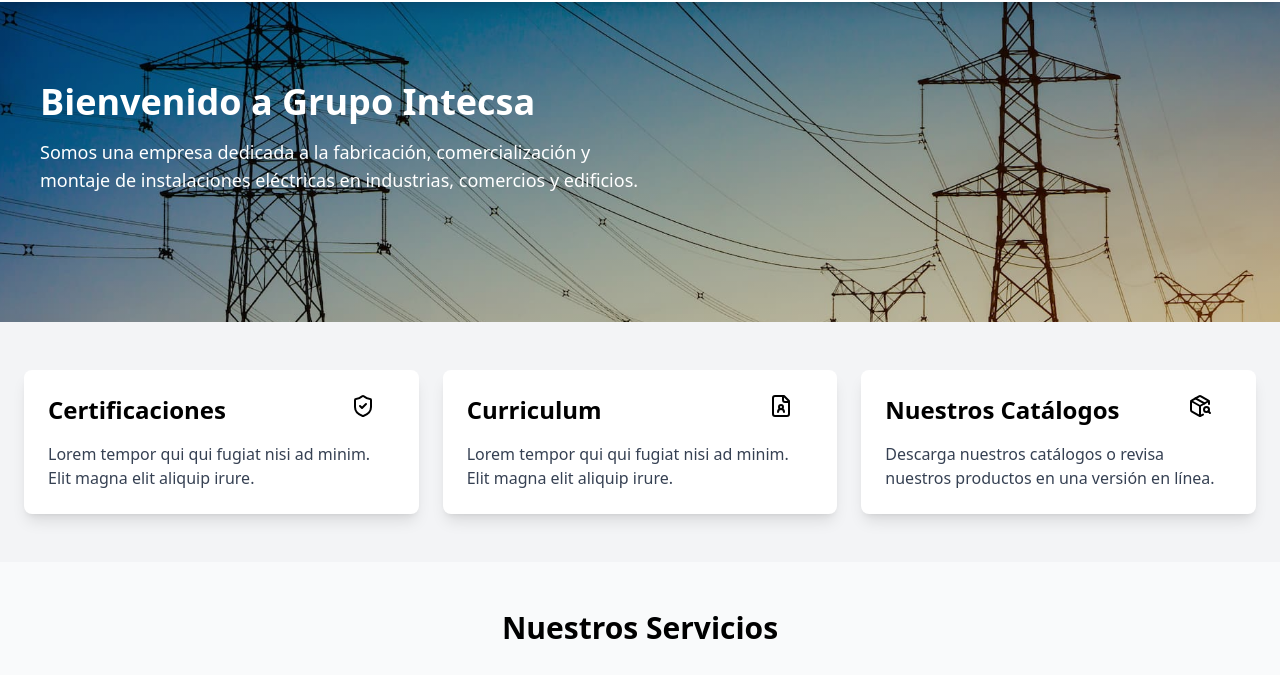
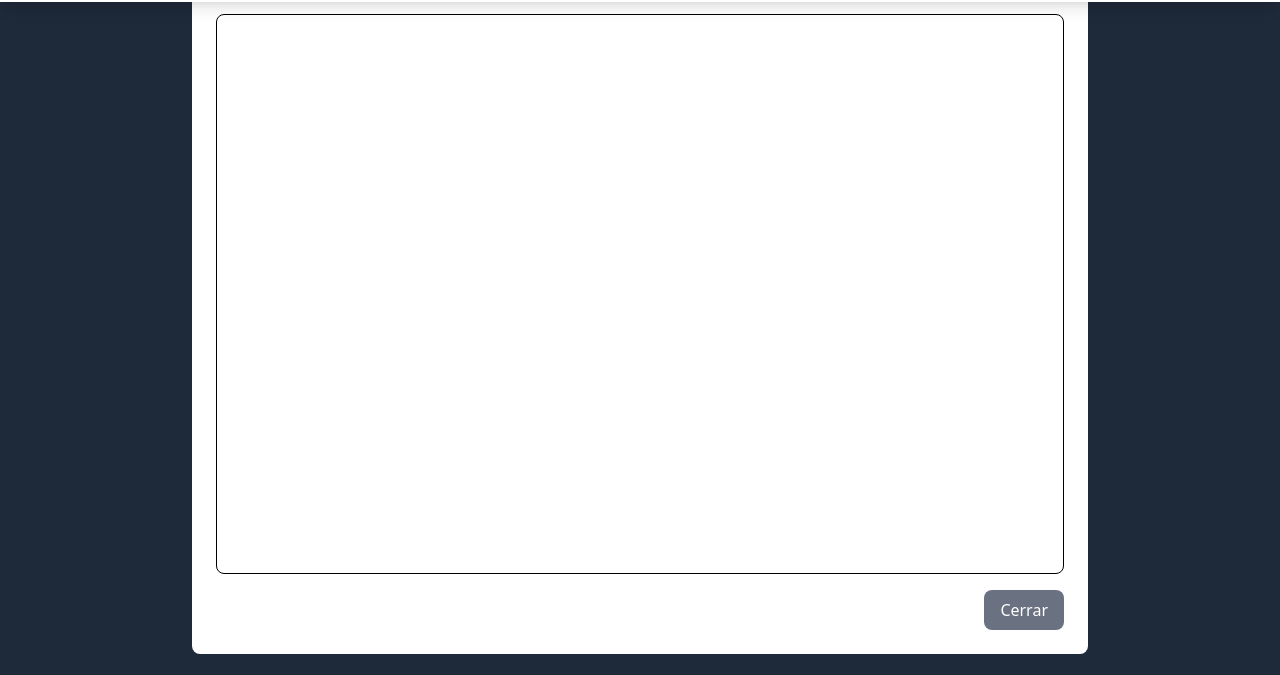
Before and after one commit to cchavezmx/new_site_intecsa, a website built with Vite: page index.html in a window 1280 px wide. Both pictures are taken after a click on the element 639 px from the left and 520 px from the top of the page. Shown: the part 78-753 px from the top of the page. Built offline with nearby package versions, Linux system fonts and the light colour scheme; files whose address does not match are found by name.

Commit message:
subiendo el curriculum

```diff
--- a/index.html
+++ b/index.html
@@ -10,5 +10,6 @@
     <div id="app"></div>
     <script type="module" src="/src/main.js"></script>
     <script type="module" src="/src/certs-galery.js"></script>
+    <script type="module" src="/src/pdf-modal.js"></script>
   </body>
 </html>
--- a/src/main.js
+++ b/src/main.js
@@ -25,8 +25,8 @@
     </nav>
 
     <!-- Modales -->
-    <div id="modal-cert" class="fixed inset-0 hidden justify-center items-center p-4">
-    </div>
+    <div id="modal-cert" class="fixed inset-0 hidden justify-center items-center p-4"></div>
+    <div id="modal-pdf" class="fixed inset-0 hidden justify-center items-center p-4"></div>
     <!-- Banner -->
     <section class="h-80 px-4 bg-blue-600 text-white py-20 animate-banner-zoom banner-intecsa" >
         <div class="container mx-auto px-4 sm:px-6 text-center md:text-left">
@@ -45,7 +45,7 @@
                 </h3>
                 <p class="text-gray-700 text-sm sm:text-base">Lorem tempor qui qui fugiat nisi ad minim. Elit magna elit aliquip irure.</p>
             </div>
-            <div class="bg-white p-6 rounded-lg shadow-lg hover:shadow-xl transition-shadow duration-300">
+            <div id="curriculum-btn" class="bg-white p-6 rounded-lg shadow-lg hover:shadow-xl transition-shadow duration-300">
                 <h3 class="text-xl sm:text-2xl font-bold mb-4 flex justify-between">
                      Curriculum
                      <img src="/icons/curriculum.svg" alt="Certificaciones" class="h-6 w-16">
--- /dev/null
+++ b/src/pdf-modal.js
@@ -0,0 +1,42 @@
+const filePdfModal = () => {
+  const modal_pdf = document.getElementById("modal-pdf");
+  const showModal = document.getElementById("curriculum-btn");
+  showModal.addEventListener("click", () => {
+    modal_pdf.classList.toggle("hidden");
+    createPdfModal();
+  });
+
+  function createPdfModal() {
+    const div = document.createElement("div");
+    div.innerHTML = `
+        <div class="flex justify-center items-center fixed inset-0 bg-gray-800 bg-opacity-25 p-2 sm:p-4">
+          <div class="bg-white rounded-lg p-6 max-w-4xl w-full">
+            <!-- Contenedor del PDF -->
+            <div class="w-full h-[70vh]">
+                <iframe
+                    id="pdf-iframe"
+                    src="CV_INTECSA_DIC_2024.pdf#toolbar=0&navpanes=0&scrollbar=0&view=FitH"
+                    class="w-full h-full border rounded-lg"
+                    frameborder="0"
+                    allowfullscreen
+                ></iframe>
+            </div>
+
+            <!-- Botones -->
+            <div class="flex justify-end gap-2 mt-4">
+                <button id="close-pdf-modal" class="bg-gray-500 text-white px-4 py-2 rounded-lg hover:bg-gray-600">Cerrar</button>
+            </div>
+          </div>
+        </div>
+    `;
+    modal_pdf.appendChild(div);
+
+    const close_pdf_modal = document.getElementById("close-pdf-modal");
+    close_pdf_modal.addEventListener("click", () => {
+      modal_pdf.classList.toggle("hidden");
+      div.remove();
+    });
+  }
+};
+
+filePdfModal();
```
Also changed, not shown: 1 other file.
